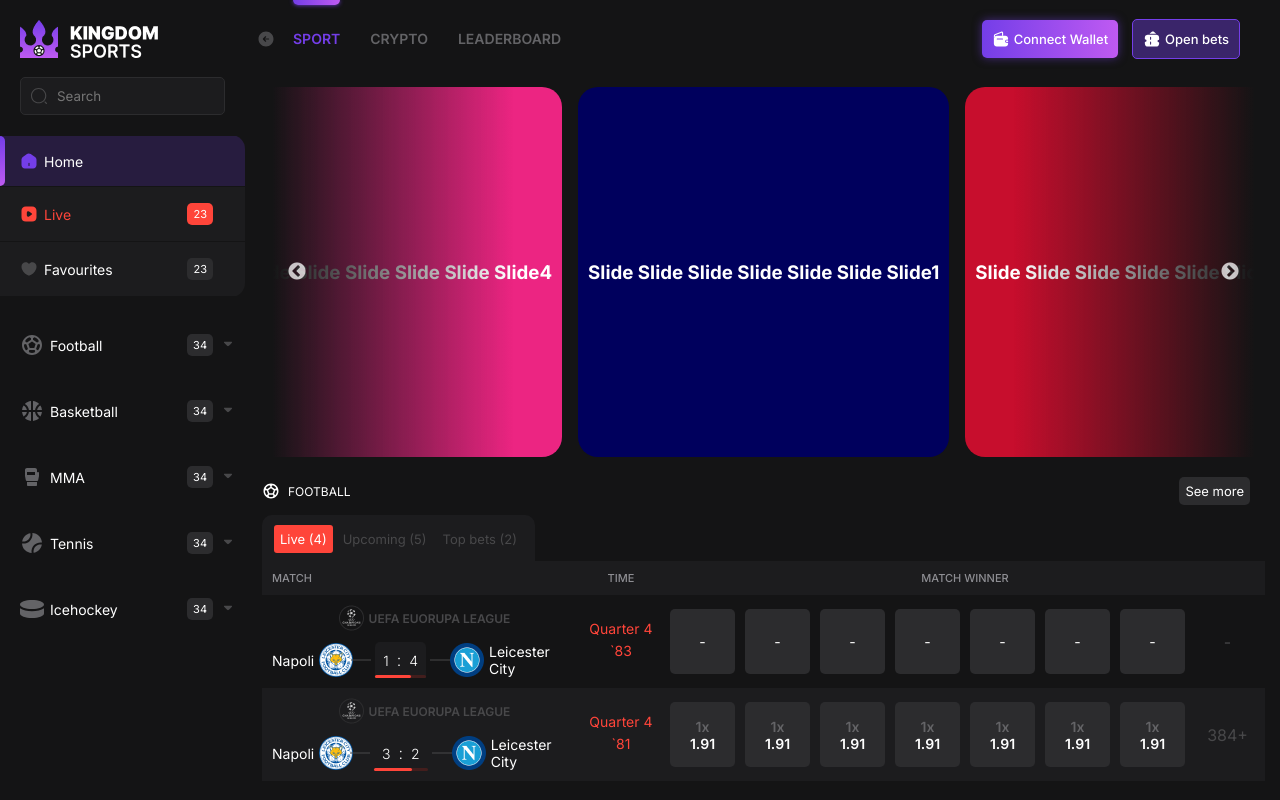
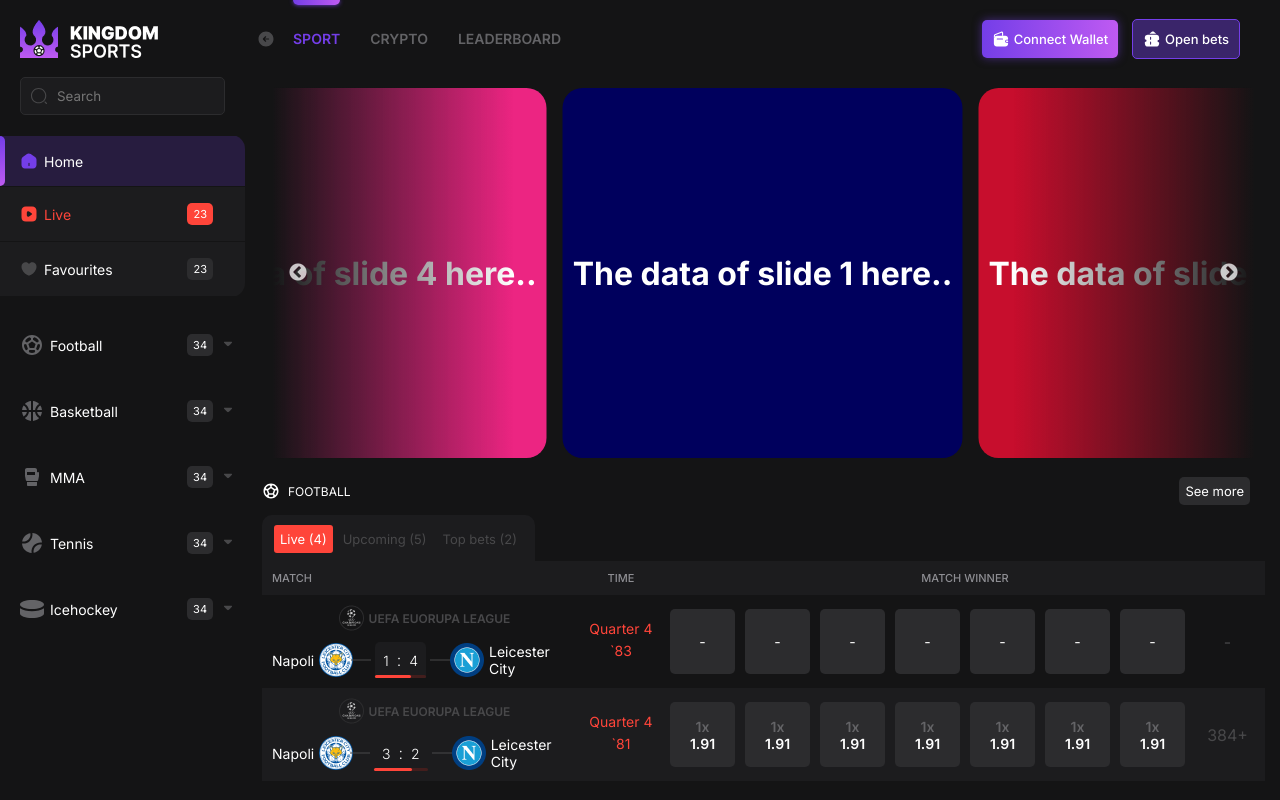
Before and after one commit to muhammad-junaid1/kingdom-sport, a React (Create React App) app: page / in a window 1280 px wide. Shown: the top 800 px of the page. Built offline with nearby package versions, Linux system fonts and the light colour scheme.

Commit message:
little changes

```diff
--- a/src/components/Main.jsx
+++ b/src/components/Main.jsx
@@ -32,10 +32,6 @@
   const [cryptoActiveOrExpired, setCryptoActiveOrExpired] = useState("active");
   const [noSportsBets, setNoSportsBets] = useState(true);
   const [noCryptoBets, setNoCryptoBets] = useState(true);
-  const [favTours, setFavTours] = useState([{
-    id: 1,
-    text: "Premier League"
-  }]);
   const [connected, setConnected] = useState(false);
   const isMobile = useMediaQuery('(max-width: 500px)')
   const { pathname } = useLocation();
@@ -275,7 +271,7 @@
                 />
               ) : (
                 <ContentRoutesContext.Provider
-                  value={{ showBetsContainer, isMobile, showBetsOnMobile, favTours, setFavTours }}
+                  value={{ showBetsContainer, isMobile, showBetsOnMobile}}
                 >
                   <Routes>
                     <Route path="/" element={<Homepage />} />
--- a/src/components/pages/Homepage.jsx
+++ b/src/components/pages/Homepage.jsx
@@ -9,16 +9,6 @@
 import Sport from "../Sport";
 
 const Homepage = () => {
-  const items = [1, 2, 3, 4];
-  const renderSlides = () =>
-    items.map((num) => (
-      <div className={`slide${num}`}>
-        <div className="slide__container">
-          <h3>Slide Slide Slide Slide Slide Slide Slide{num}</h3>
-        </div>
-      </div>
-    ));
-
     const {search} = useLocation();
     const [allParams, setAllParams] = useState({});
 
@@ -48,7 +38,26 @@
         centerPadding: "0"
       }}]}
         >
-          {renderSlides()}
+            <div className={`slide1`}>
+        <div className="slide__container">
+          <h1>The data of slide 1 here..</h1>
+        </div>
+      </div>
+            <div className={`slide2`}>
+        <div className="slide__container">
+          <h1>The data of slide 2 here..</h1>
+        </div>
+      </div>
+            <div className={`slide3`}>
+        <div className="slide__container">
+          <h1>The data of slide 3 here..</h1>
+        </div>
+      </div>
+            <div className={`slide4`}>
+        <div className="slide__container">
+          <h1>The data of slide 4 here..</h1>
+        </div>
+      </div>
         </Slider>
       </div>
       <div className="home__body">
--- a/src/components/pages/css/Favourites.css
+++ b/src/components/pages/css/Favourites.css
@@ -9,7 +9,7 @@
 
 @media all and (max-width: 500px) {
     .favourites__body {
-        margin-top: 46rem;
+        margin-top: 45rem;
     }
     .favourites {
         padding-bottom: 16rem;
--- a/src/components/pages/css/Homepage.css
+++ b/src/components/pages/css/Homepage.css
@@ -83,6 +83,7 @@
 }
 
 .slider__wrapper {
+    padding: 1px;
     position: absolute;
     top: 0;
     left: 0;
@@ -152,7 +153,7 @@
         height: 0;
     }
     .home__body {
-        margin-top: 47rem;
+        margin-top: 45rem;
     }
     ul.slick-dots {
         bottom: -40px !important;
```
